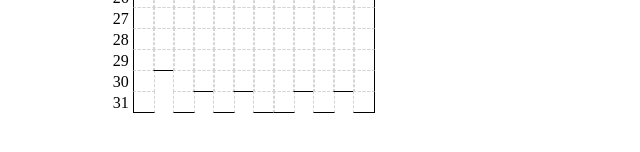
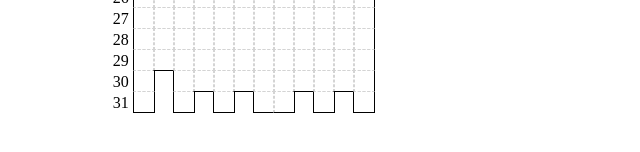
Before and after one commit to Joux17/pixel-graph, an Angular app: page / in a window 1280 px wide. Shown: the part 644-796 px from the top of the page, without its empty margins (340-980 px from the left). Built offline with nearby package versions, Linux system fonts and the light colour scheme.

Commit message:
gestion des bordures du calendrier

```diff
--- a/src/app/app.component.ts
+++ b/src/app/app.component.ts
@@ -55,19 +55,28 @@ export class AppComponent {
 
   getBorder(indexMois: number, indexDay: number): ("left" | "right" | "top" | "bottom")[] {
     let borders: ("left" | "right" | "top" | "bottom")[] = [];
-    if (indexMois === 0) {
+
+    const isNextMonthSmaller = indexDay > this.calendar[indexMois + 1]?.length - 1;
+    const isPreviousMonthSmaller = indexDay > this.calendar[indexMois - 1]?.length - 1;
+    const isFirstMonth = indexMois === 0;
+    const isFirstDay = indexDay === 0;
+    const isLastMonth = indexMois === 11;
+    const isLastDay = indexDay === this.calendar[indexMois].length - 1;
+
+    if (isFirstMonth || isPreviousMonthSmaller) {
       borders.push('left');
     }
 
-    if(indexDay === 0) {
+    if(isFirstDay) {
       borders.push('top');
     }
 
-    if(indexMois === 11) {
+    if(isLastMonth || isNextMonthSmaller) {
       borders.push('right');
     }
 
-    if(indexDay === this.calendar[indexMois].length - 1) {
+    // si le dernier jour du mois
+    if(isLastDay) {
       borders.push('bottom');
     }
 
```
